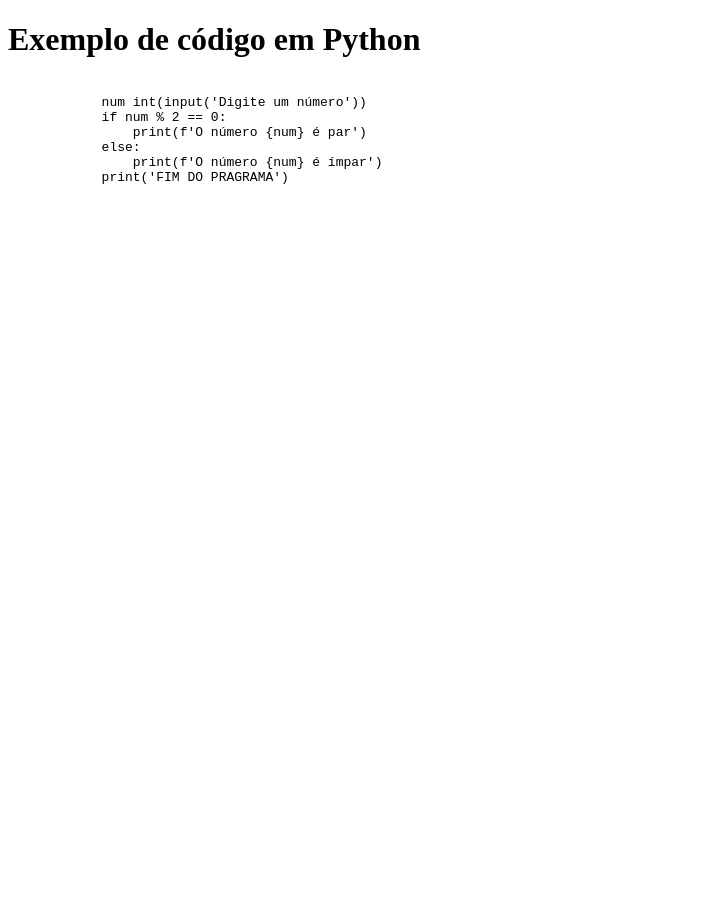
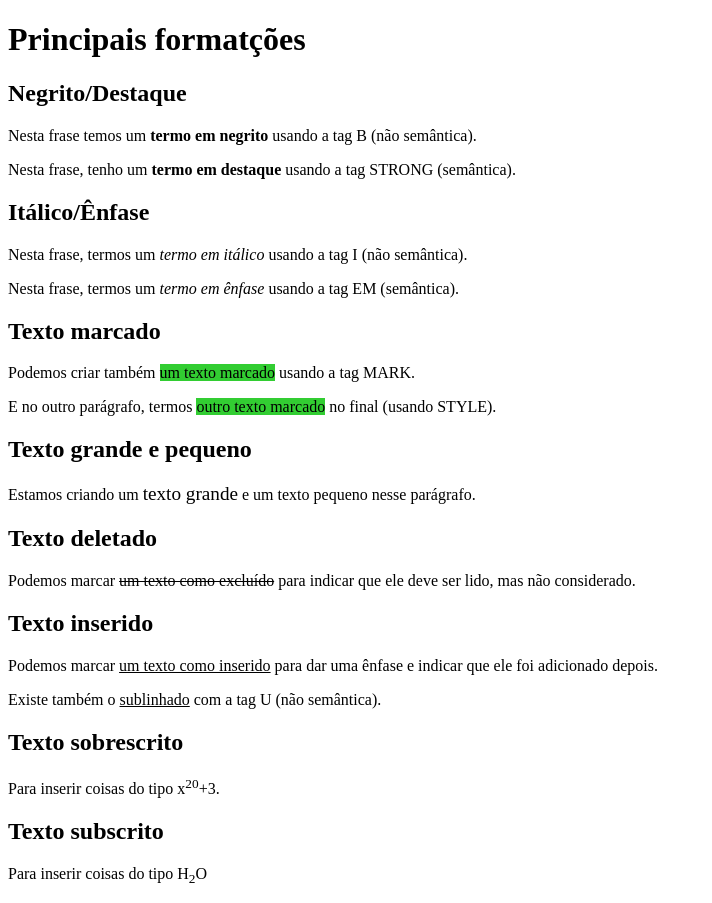
Before and after one commit to carlosasena/html5_css3, a plain HTML site: page Exercicios/ex007/index.html in a window 1280 px wide. Shown: the whole page, without its empty margins (0-712 px from the left). Before the commit the page ends 800 px from the top, so only its background shows below. Drawn offline with Linux system fonts and the light colour scheme.

Commit message:
Revendo os comandos

```diff
--- a/Exercicios/ex007/index.html
+++ b/Exercicios/ex007/index.html
@@ -4,16 +4,58 @@
         <meta charset="UTF-8">
         <meta name="viewport" content="width=device-width, initial-scale=1.0">
         <title>Formatação de Textos</title>
+        <style>
+            mark{
+                background-color: limegreen;
+            }
+        </style>
     </head>
     <body>
-        <h1>Exemplo de código em Python</h1>
-        <pre><code>
-            num int(input('Digite um número'))
-            if num % 2 == 0:
-                print(f'O número {num} é par')
-            else:
-                print(f'O número {num} é ímpar')
-            print('FIM DO PRAGRAMA')
-        </code></pre>
+        <h1>Principais formatções</h1>
+        <h2>Negrito/Destaque</h2>
+        <p>
+            Nesta frase temos um <b>termo em negrito</b> usando a tag B (não semântica).
+        </p>
+        <p>
+            Nesta frase, tenho um <strong>termo em destaque</strong> usando a tag STRONG (semântica).
+        </p>
+        <h2>Itálico/Ênfase</h2>
+        <p>
+            Nesta frase, termos um <i>termo em itálico</i> usando a tag I (não semântica).
+        </p>
+        <p>
+            Nesta frase, termos um <em>termo em ênfase</em> usando a tag EM (semântica).
+        </p>
+        <h2>Texto marcado</h2>
+        <p>
+            Podemos criar também <mark>um texto marcado</mark> usando a tag MARK.
+        </p>
+        <p>
+            E no outro parágrafo, termos <mark>outro texto marcado</mark> no final (usando STYLE).
+        </p>
+        <h2>Texto grande e pequeno</h2>
+        <p>
+            Estamos criando um <big>texto grande</big> e um texto pequeno nesse parágrafo.
+        </p>
+        <h2>Texto deletado</h2>
+        <p>
+            Podemos marcar <del>um texto como excluído</del> para indicar que ele deve ser lido, mas não considerado.
+        </p>
+        <h2>Texto inserido</h2>
+        <p>
+            Podemos marcar <ins>um texto como inserido</ins> para dar uma ênfase e indicar que ele foi adicionado depois.
+        </p>
+        <p>
+            Existe também o <u>sublinhado</u> com a tag U (não semântica).
+        </p>
+        <h2>Texto sobrescrito</h2>
+        <p>
+            Para inserir coisas do tipo x<sup>20</sup>+3.
+        </p>
+        <h2>Texto subscrito</h2>
+        <p>
+            Para inserir coisas do tipo H<sub>2</sub>O
+        </p>
+
     </body>
 </html>
```
Also changed, not shown: Exercicios/ex002/index.html (+7 -1 lines), Exercicios/ex003/index.html (+1 -1 lines), Exercicios/ex004/index.html (+4 -2 lines), Exercicios/ex006/index.html (+1 -0 lines), Exercicios/ex008/index.html (+25 -6 lines), Exercicios/ex003/imagem/logo-css.png, Exercicios/ex003/logo-html.png, Exercicios/ex004/imagem/cursoemvideo02.ico (added), Exercicios/ex006/imagens/favicon.ico (added).
